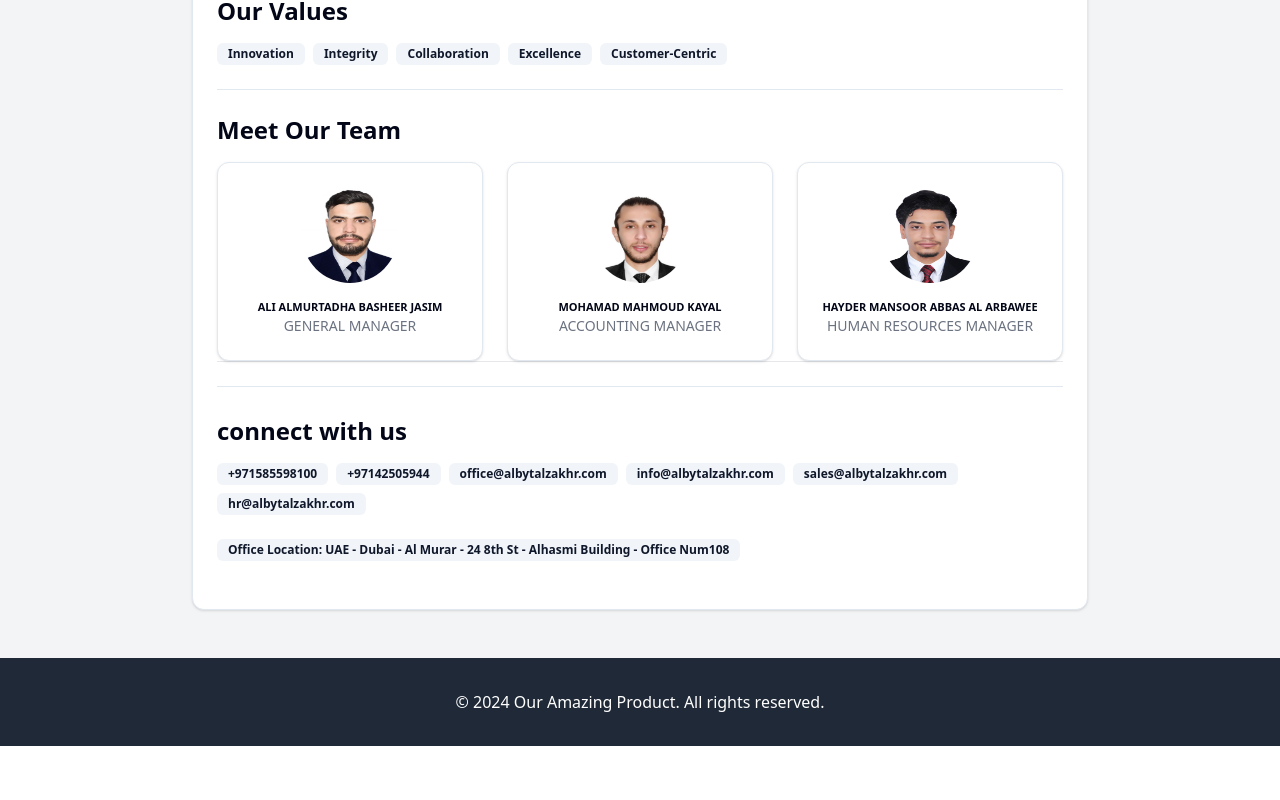
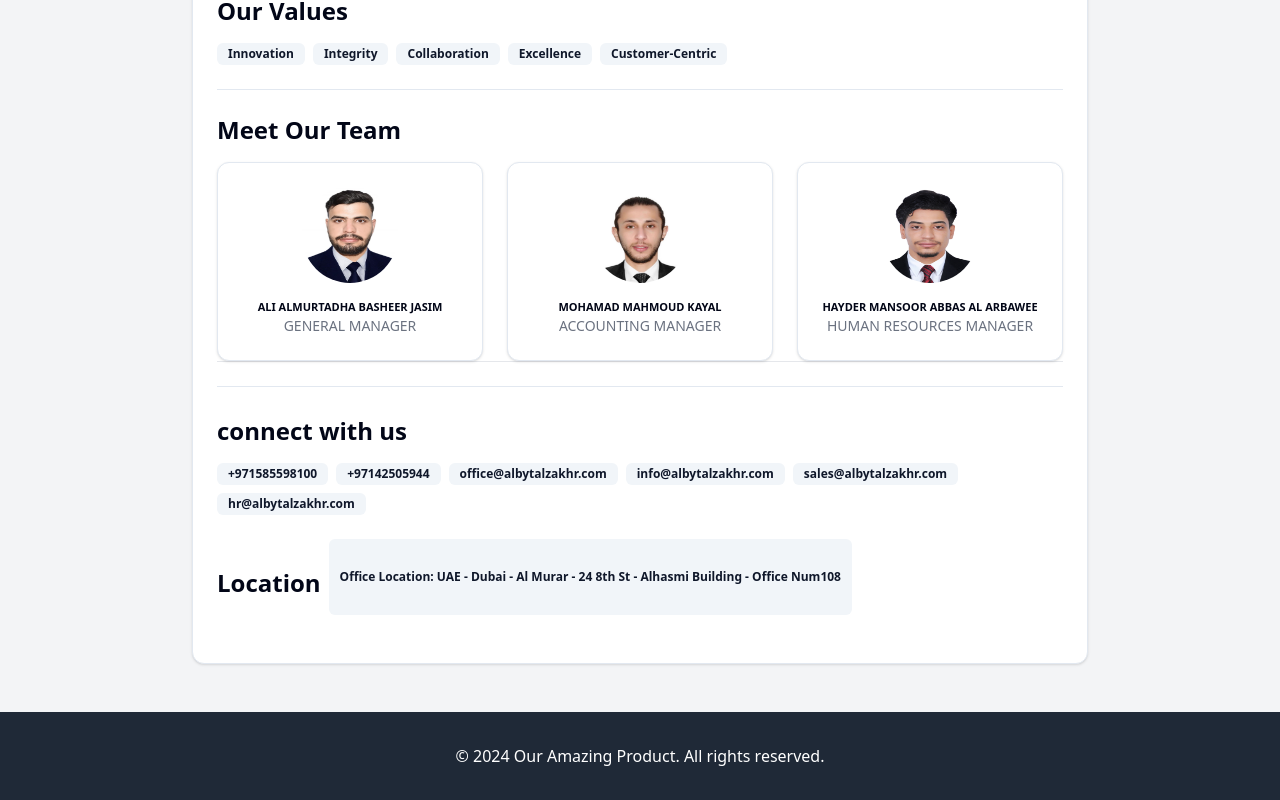
Before and after one commit to AHMAD-M-KAYAL/UAE, a React (Vite) app: page / in a window 1280 px wide. Shown: the part 4837-5637 px from the top of the page. Before the commit the page ends 5583 px from the top, so only its background shows below. Built offline with nearby package versions, Linux system fonts and the light colour scheme.

Commit message:
"locat "

```diff
--- a/src/components/about.jsx
+++ b/src/components/about.jsx
@@ -73,6 +73,8 @@ export default function AboutPage() {
  </div>
 
 <div className="flex flex-wrap gap-2 mb-6">
+<h2 className=" mt-7 text-2xl font-semibold mb-4">Location</h2>
+
 <Badge variant="secondary">Office Location: UAE - Dubai - Al Murar - 24 8th St - Alhasmi Building - Office Num108</Badge>
 
  </div>
```
